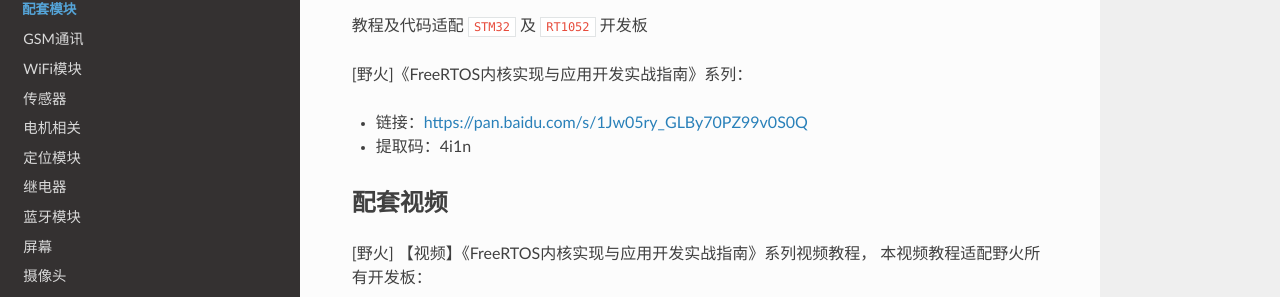
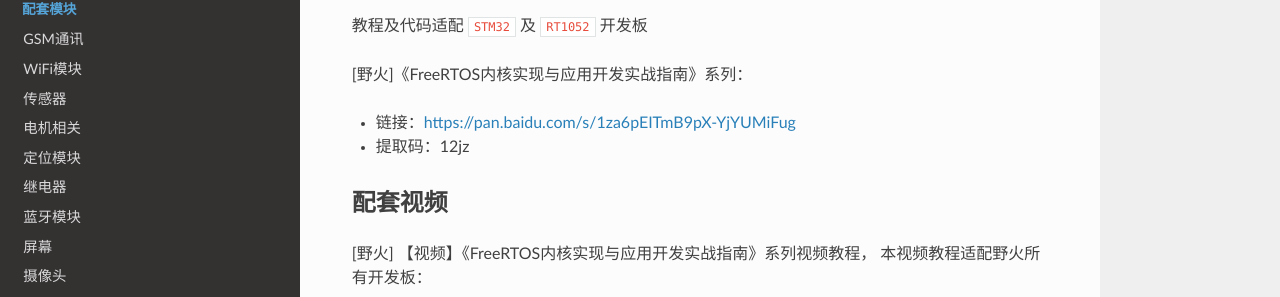
Before and after one commit to Embedfire/ebf_products, a Sphinx documentation site: the page built from documentation/tutorial/ebf_freertos_tutorial.rst, in a window 1280 px wide and 900 px high. Shown: the part 298-595 px from the top of the window. Built offline with Sphinx 7.4.7 and the Read the Docs theme 2.0.0, drawn with Linux system fonts in a browser that asks for light colours; pages that are not in the unit, such as notebooks, are missing from menus.

Commit message:
freertos

```diff
--- a/documentation/tutorial/ebf_freertos_tutorial.rst
+++ b/documentation/tutorial/ebf_freertos_tutorial.rst
@@ -11,8 +11,9 @@
 
 [野火]《FreeRTOS内核实现与应用开发实战指南》系列：
 
-- 链接：https://pan.baidu.com/s/1Jw05ry_GLBy70PZ99v0S0Q
-- 提取码：4i1n
+- 链接：https://pan.baidu.com/s/1za6pEITmB9pX-YjYUMiFug
+
+- 提取码：12jz
 
 
 配套视频
```
